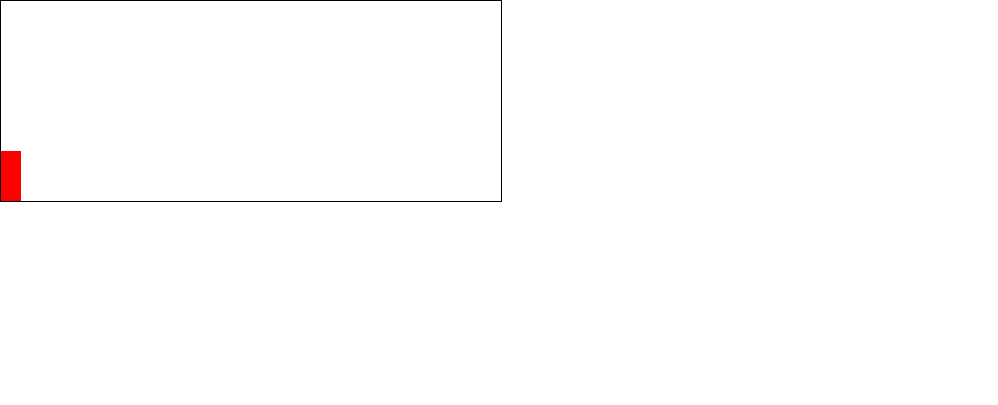
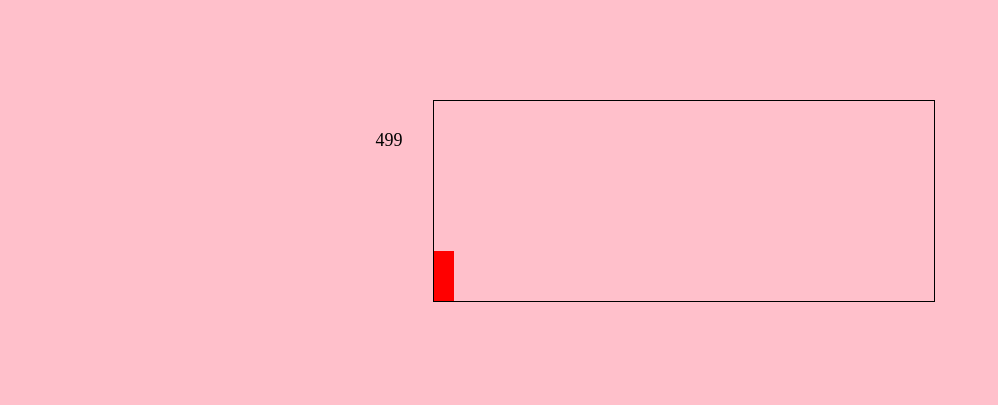
Before and after one commit to Hopeacuna/jumpGame, a plain HTML site: page index.html in a window 1280 px wide. Shown: the whole page, without its empty margins (0-998 px from the left). Drawn offline with Linux system fonts and the light colour scheme.

Commit message:
added scoring

```diff
--- a/index.html
+++ b/index.html
@@ -5,15 +5,19 @@
     <meta http-equiv="X-UA-Compatible" content="IE=edge">
     <meta name="viewport" content="width=device-width, initial-scale=1.0">
     <link rel="stylesheet" href="./style.css">
-    <title>Document</title>
+    <title>Jump Game</title>
 </head>
 <body>
 
+    <div class="canvas">
+
+    <div id="scoreTally"></div>
     <div id="game">
         <div id="character"></div>
         <div id="block"></div>
     </div>
 
+</div>
 
     <script src="./script.js"></script>
 </body>
--- a/script.js
+++ b/script.js
@@ -1,5 +1,7 @@
 var character = document.getElementById("character");
 var block = document.getElementById("block");
+let score = document.getElementById("scoreTally");
+let scoreValue = 0;
 
 function jump() {
     if (character.classList != "animate") {
@@ -10,12 +12,26 @@ function jump() {
     }, 500)
 }
 
+
+let showScore = {
+    add: function addScore() {
+        scoreValue = (scoreValue + 1);
+        score.innerText = scoreValue;
+        // console.log(scoreValue);
+    }
+}
+
+
 var checkDead = setInterval(function(){
     var characterTop = parseInt(window.getComputedStyle(character).getPropertyValue("top"));
     var blockLeft = parseInt(window.getComputedStyle(block).getPropertyValue("left"));
     if(blockLeft < 20 && blockLeft > 0 && characterTop >=130) {
         block.style.animation = "none";
         block.style.display = "none";
+        delete showScore;
         alert("YOU LOSE!");
     }
+    else {
+        showScore.add();
+    }
 }, 10);
--- a/style.css
+++ b/style.css
@@ -1,6 +1,16 @@
 *{
     padding: 0;
     margin: 0;
+    background-color: pink;
+}
+#scoreTally {
+    font-size: large;
+    margin: 30px;
+}
+.canvas {
+    padding: 100px;
+    display: flex;
+    justify-content: center;
 }
 
 #game {
```
